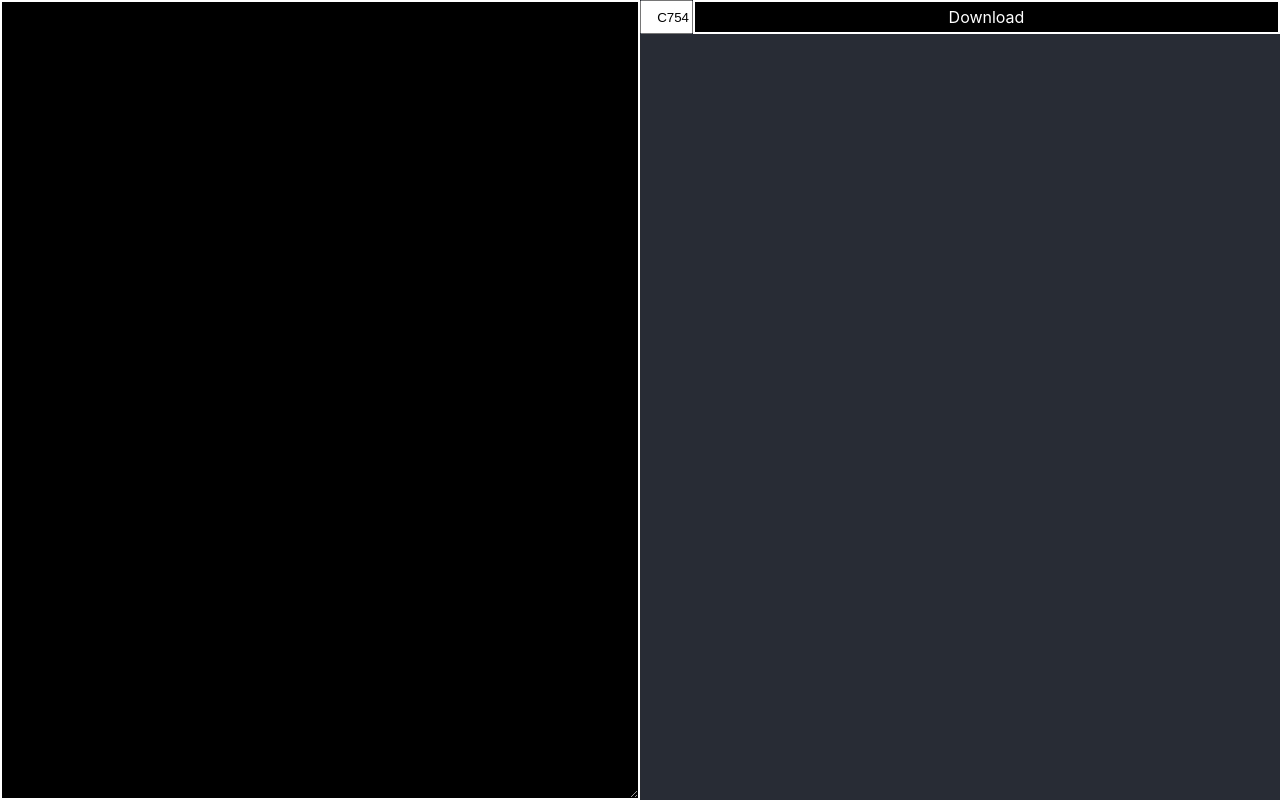
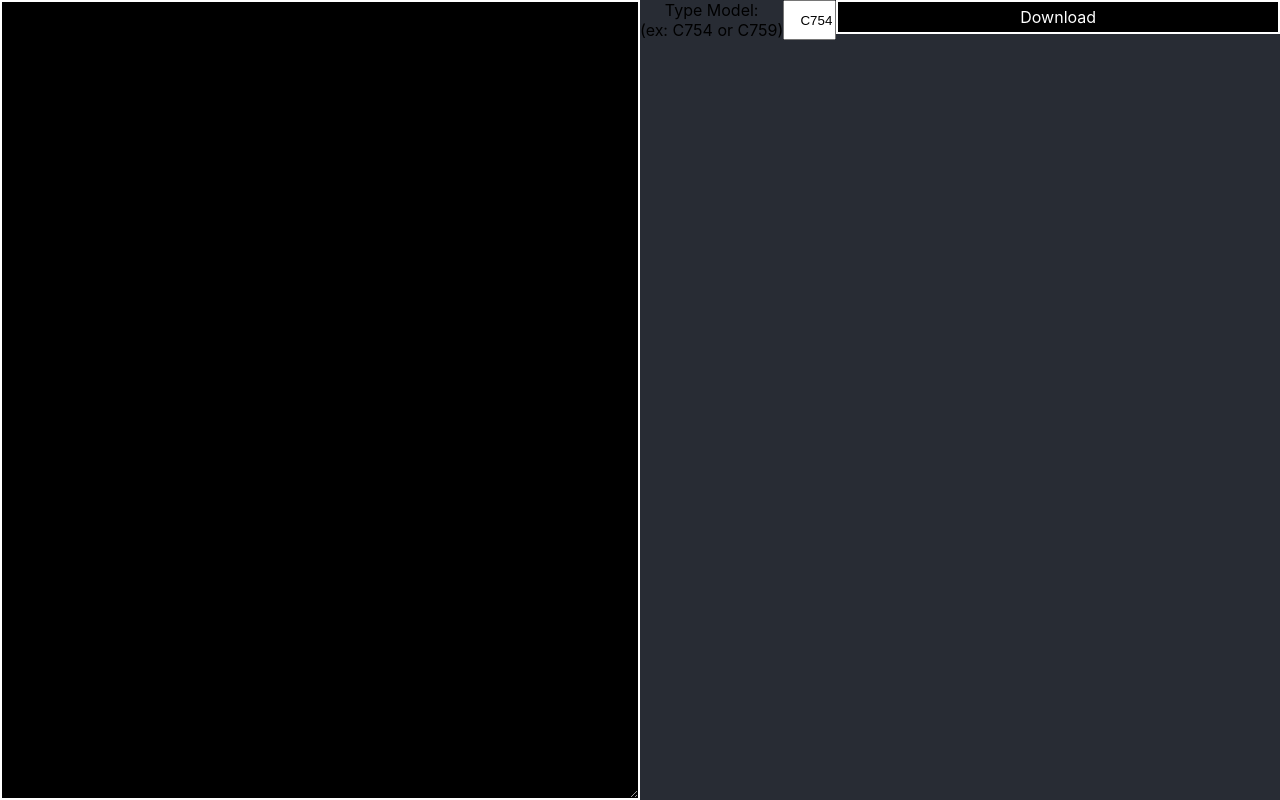
Before and after one commit to peoplestealusernames/konica-minolta-tab-website, a React (Create React App) app: page / in a window 1280 px wide. Built offline with nearby package versions, Linux system fonts and the light colour scheme.

Commit message:
Added info before Model Enter

```diff
--- a/src/App.tsx
+++ b/src/App.tsx
@@ -85,6 +85,9 @@ function App() {
             flexDirection: "row",
           }}
         >
+          <span>
+            Type Model:<br />(ex: C754 or C759)
+          </span>
           <input
             value={Model}
             style={{
```
